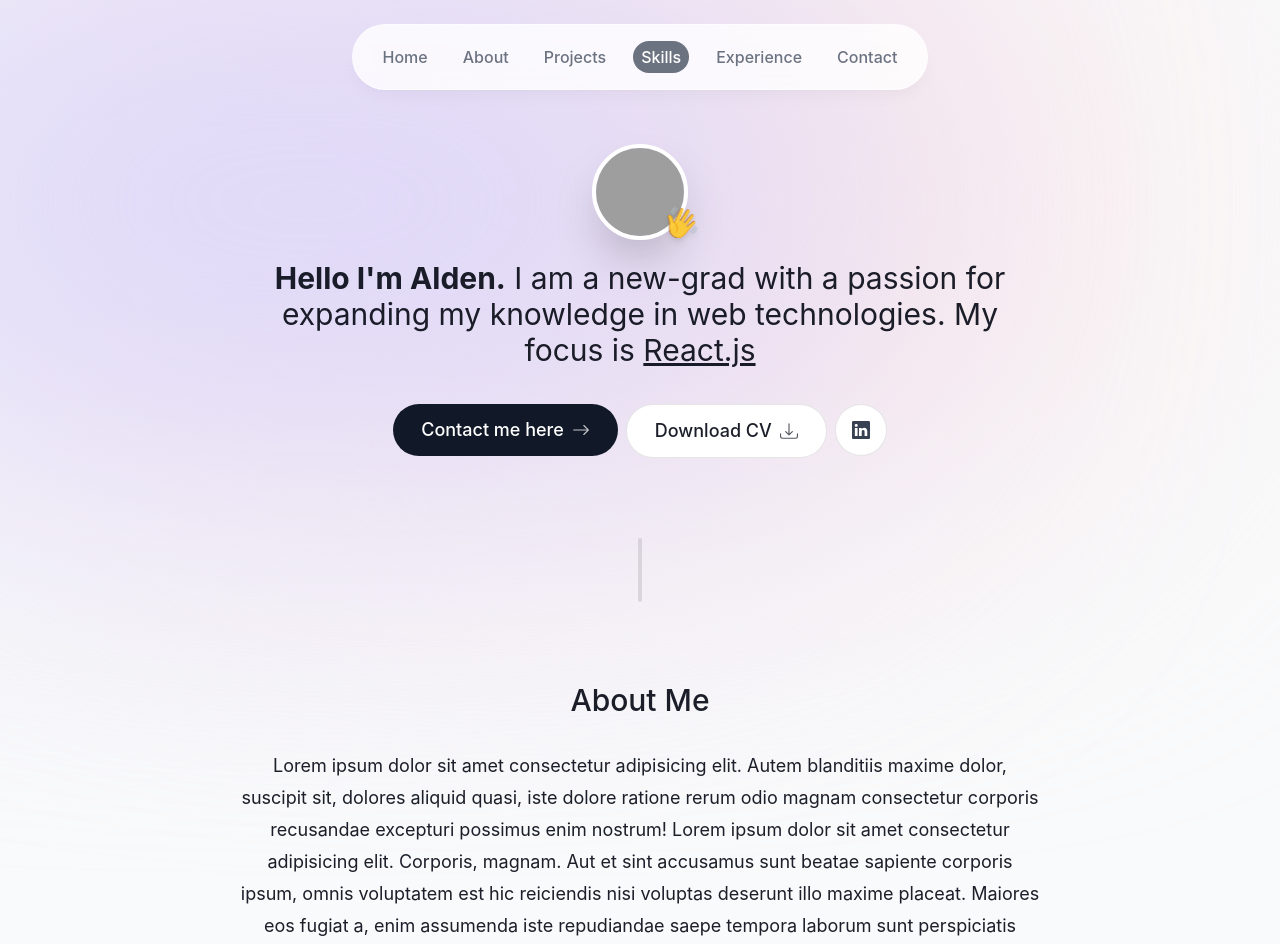
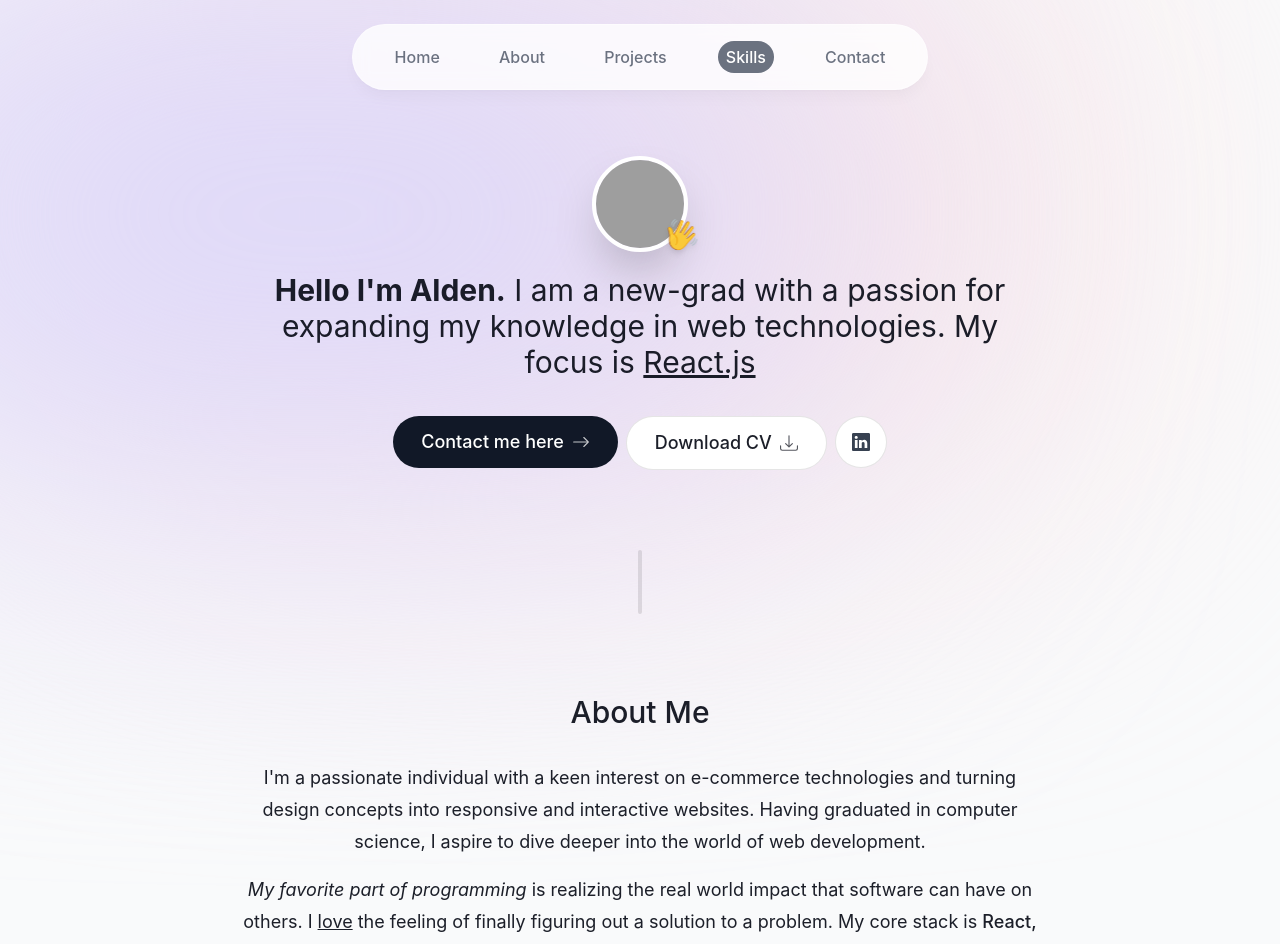
Before and after one commit to alden-ilao/personal-website, a React (Vite) app: page / in a window 1280 px wide. Shown: the top 944 px of the page. Built offline with nearby package versions, Linux system fonts and the light colour scheme; grey boxes are pictures that could not be loaded; the HTML template or start-up script is replaced by a standard one.

Commit message:
added about section

```diff
--- a/src/components/About/About.tsx
+++ b/src/components/About/About.tsx
@@ -4,30 +4,29 @@ import { variantOpacityShiftUp } from "../../utils/framer-variants";
 import useActiveSection from "../../lib/hooks/useActiveSection";
 
 const About = () => {
-  const ref = useActiveSection("About", 0.5);
+  const ref = useActiveSection("About");
   return (
     <motion.section
       id={"about"}
       ref={ref}
-      className="mb-28 mt-28 max-w-[50rem] scroll-mt-44 text-center leading-8 sm:mb-40 sm:mt-0"
+      className="mb-28 mt-16 max-w-[50rem] scroll-mt-44 text-center leading-8 sm:mb-40 sm:mt-0"
       variants={variantOpacityShiftUp}
       initial="hidden"
       animate="show"
       transition={{ delay: 0.175, duration: 0.5 }}
     >
       <SectionHeading>About me</SectionHeading>
+      <p className="mb-4">
+        I'm a passionate individual with a keen interest on e-commerce technologies and turning
+        design concepts into responsive and interactive websites. Having graduated in computer
+        science, I aspire to dive deeper into the world of web development.
+      </p>
+
       <p>
-        Lorem ipsum dolor sit amet consectetur adipisicing elit. Autem blanditiis maxime dolor,
-        suscipit sit, dolores aliquid quasi, iste dolore ratione rerum odio magnam consectetur
-        corporis recusandae excepturi possimus enim nostrum! Lorem ipsum dolor sit amet consectetur
-        adipisicing elit. Corporis, magnam. Aut et sint accusamus sunt beatae sapiente corporis
-        ipsum, omnis voluptatem est hic reiciendis nisi voluptas deserunt illo maxime placeat.
-        Maiores eos fugiat a, enim assumenda iste repudiandae saepe tempora laborum sunt
-        perspiciatis libero exercitationem aliquid, alias mollitia ratione hic nam illo voluptate
-        similique culpa sapiente officiis excepturi! Temporibus, labore! Aut, tenetur maiores, harum
-        sint corrupti nisi quibusdam laudantium nemo dignissimos eum eos architecto. Aperiam, sunt!
-        Reprehenderit molestias explicabo laboriosam temporibus dolorum saepe doloribus quaerat
-        voluptatum tempora. Natus, distinctio optio.
+        <span className="italic">My favorite part of programming</span> is realizing the real world
+        impact that software can have on others. I <span className="underline">love</span> the
+        feeling of finally figuring out a solution to a problem. My core stack is{" "}
+        <span className="font-medium">React, Next.js, Node.js, PostgreSQL</span>
       </p>
     </motion.section>
   );
--- a/src/components/Intro/Intro.tsx
+++ b/src/components/Intro/Intro.tsx
@@ -19,10 +19,10 @@ const item: Variants = {
 };
 
 const Intro = () => {
-  const ref = useActiveSection("Home", 0.6);
+  const ref = useActiveSection("Home", 0.5);
 
   return (
-    <section>
+    <section className="lg:mt-32 xl:mt-3 2xl:mt-72">
       <div className="flex justify-center">
         <motion.div
           className="relative"
--- a/src/components/Projects/Projects.tsx
+++ b/src/components/Projects/Projects.tsx
@@ -6,7 +6,7 @@ import { Link } from "react-router-dom";
 import useActiveSection from "../../lib/hooks/useActiveSection";
 
 const Projects = () => {
-  const ref = useActiveSection("Projects", 0.6);
+  const ref = useActiveSection("Projects", 0.65);
 
   return (
     <section id={"projects"} ref={ref} className="mb-28 scroll-mt-44">
--- a/src/lib/data.ts
+++ b/src/lib/data.ts
@@ -16,10 +16,6 @@ export const links = [
   {
     name: "Skills",
     hash: "#skills",
-  },
-  {
-    name: "Experience",
-    hash: "#experience",
   },
   {
     name: "Contact",
```
